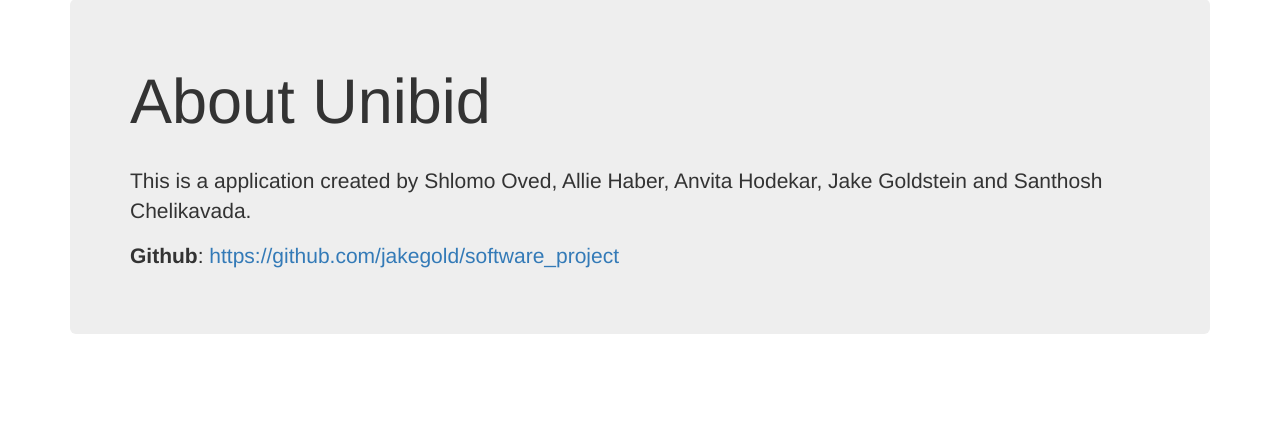
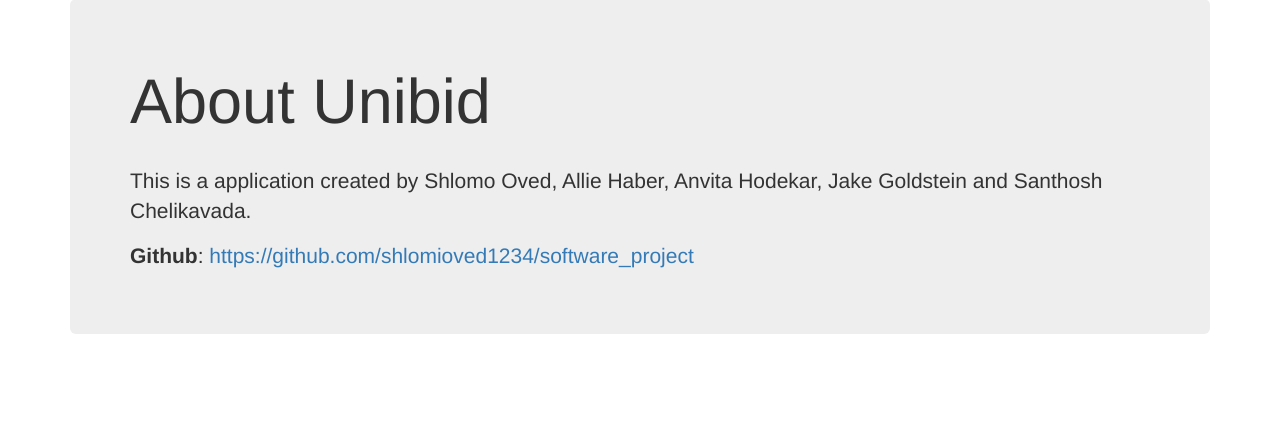
Before and after one commit to shlomioved1234/software_project, a Flask app: page /about/ in a window 1280 px wide. Shown: the part 72-509 px from the top of the page. Run offline with Flask 2, Linux system fonts and the light colour scheme; some libraries are stand-ins or nearby versions.

Commit message:
updated git link

```diff
--- a/app/templates/about.html
+++ b/app/templates/about.html
@@ -19,7 +19,7 @@ About
     </p>
 
     <p>
-        <strong>Github</strong>: <a href="https://github.com/jakegold/software_project" target="_blank">https://github.com/jakegold/software_project</a>
+        <strong>Github</strong>: <a href="https://github.com/shlomioved1234/software_project" target="_blank">https://github.com/shlomioved1234/software_project</a>
     </p>
 
 </div>
```
